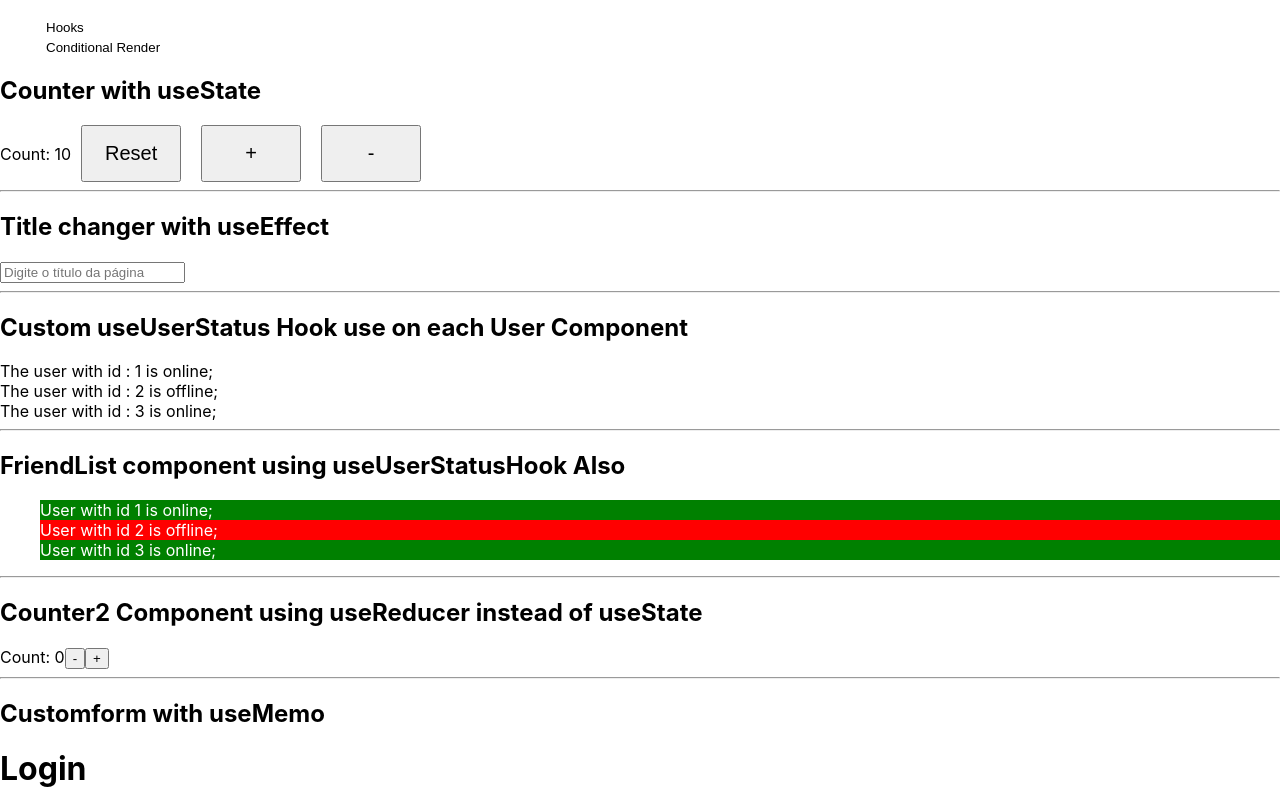
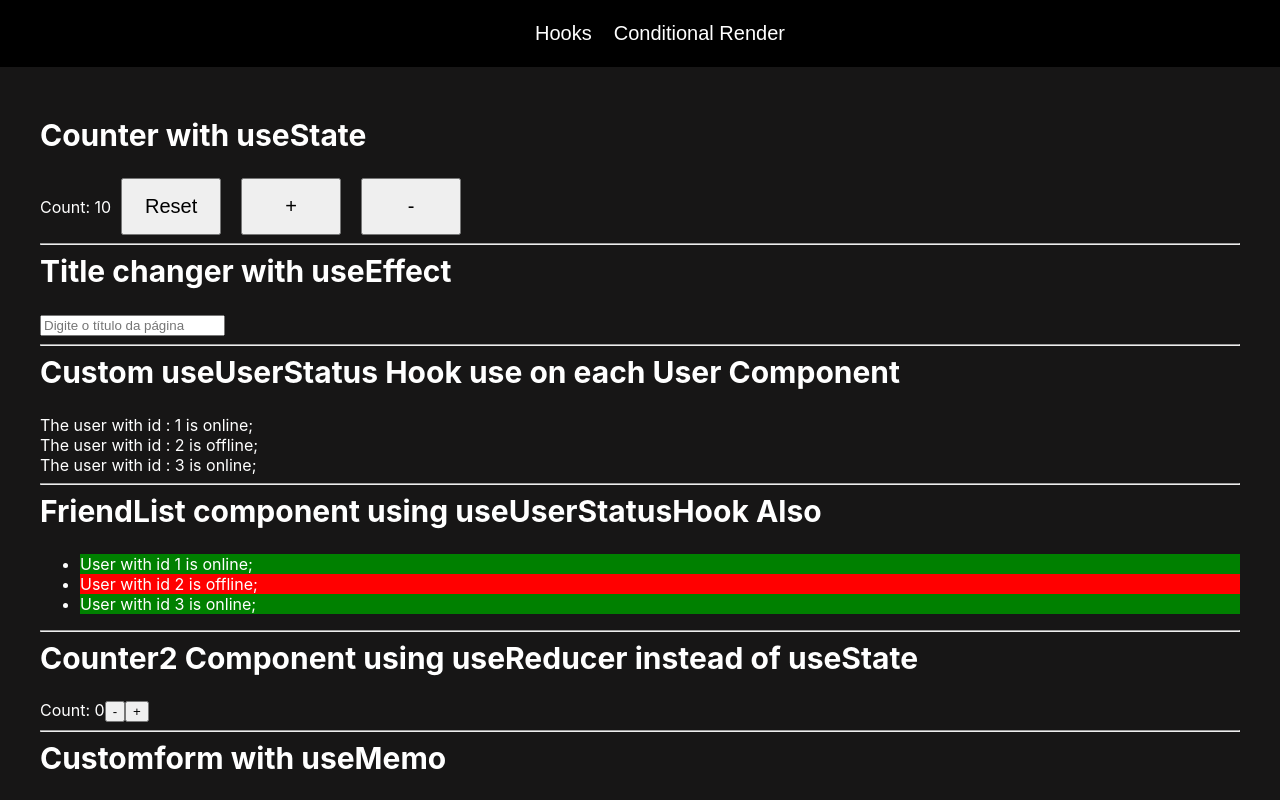
Before and after one commit to T14g/react-concepts, a React (Create React App) app: page / in a window 1280 px wide. Shown: the top 800 px of the page. Built offline with nearby package versions, Linux system fonts and the light colour scheme.

Commit message:
Dark styles for home page

```diff
--- a/src/components/header/header.styles.js
+++ b/src/components/header/header.styles.js
@@ -1,13 +1,23 @@
 import styled from "styled-components";
 
 const HeaderStyles = styled.header`
+    background: #000;
+    padding: 5px 15px;
+
     ul {
         list-style: none;
+        display: flex;
+        justify-content: center;
 
         li {
+            &:not(:last-child){
+                margin-right: 10px;
+            }
             button{
                 background: none;
                 border: none;
+                color: #fff;
+                font-size: 20px;
             }
         }
     }
--- a/src/pages/home/home.component.jsx
+++ b/src/pages/home/home.component.jsx
@@ -1,3 +1,4 @@
+import HomeStyles from './home.styles';
 import Counter from '../../components/hooks/useState/counter.component';
 import TitleChanger from '../../components/hooks/useEffect/titleChanger.component';
 import User from '../../components/user/user.component';
@@ -20,7 +21,8 @@ const Home = () => {
     ];
 
     return (
-        <>
+        <HomeStyles>
+            <div className="container">
                 <h2>Counter with useState</h2>
                 <Counter initialCount={0} />
                 <hr />
@@ -49,8 +51,8 @@ const Home = () => {
                 <h2>Using useRef to Focus on input element when you click the button</h2>
                 <p>Obs: useRef doesn't cause re-render</p>
                 <FocusOnClick />
-
-        </>
+            </div>
+        </HomeStyles>
     );
 }
 
--- /dev/null
+++ b/src/pages/home/home.styles.js
@@ -0,0 +1,21 @@
+import styled from "styled-components";
+
+const HomeStyles = styled.div`
+    background: #171616;
+
+    .container{
+        max-width: 1200px;
+        margin: 0 auto;
+        padding-top: 50px;
+        color: #fff;
+
+        h2{
+            margin-top: 0;
+
+            font-size: 30px;
+        }
+    }
+
+`;
+
+export default HomeStyles;
```
Lines whose indentation alone changed are shown as unchanged.
